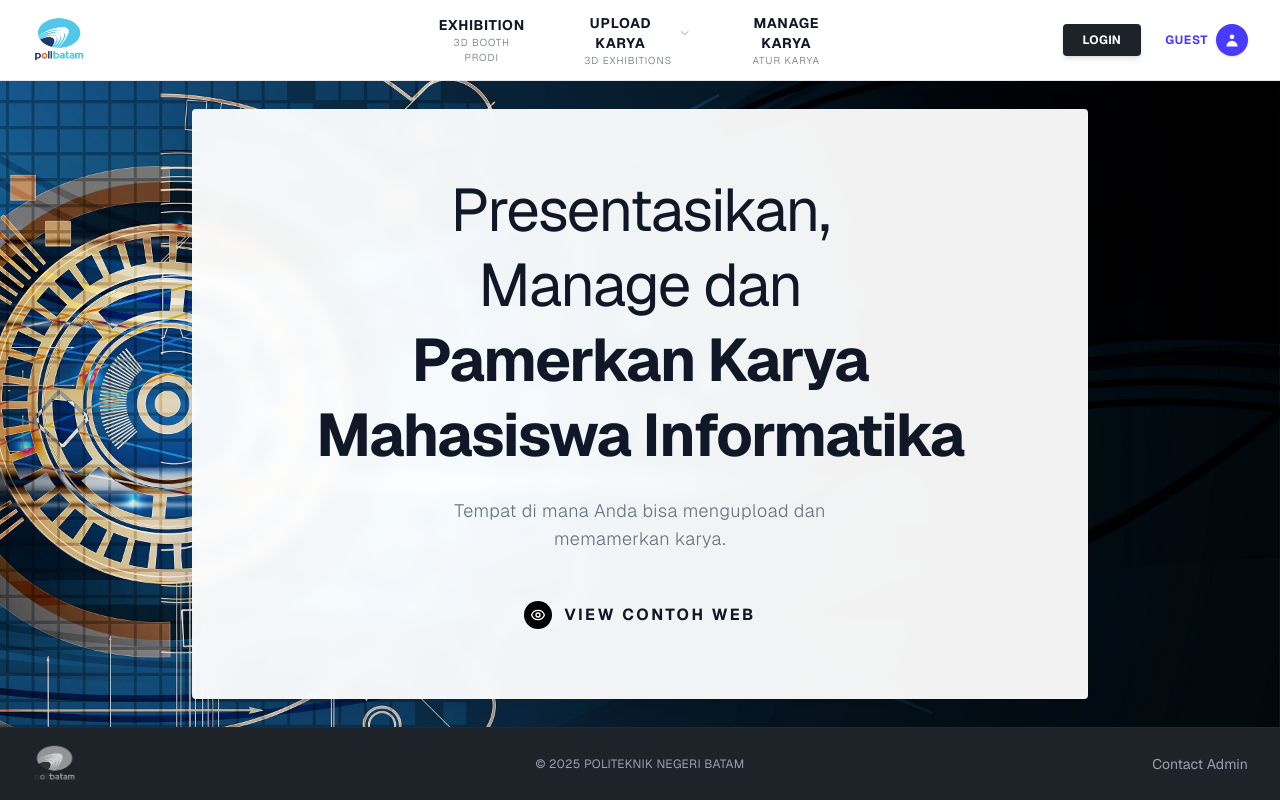
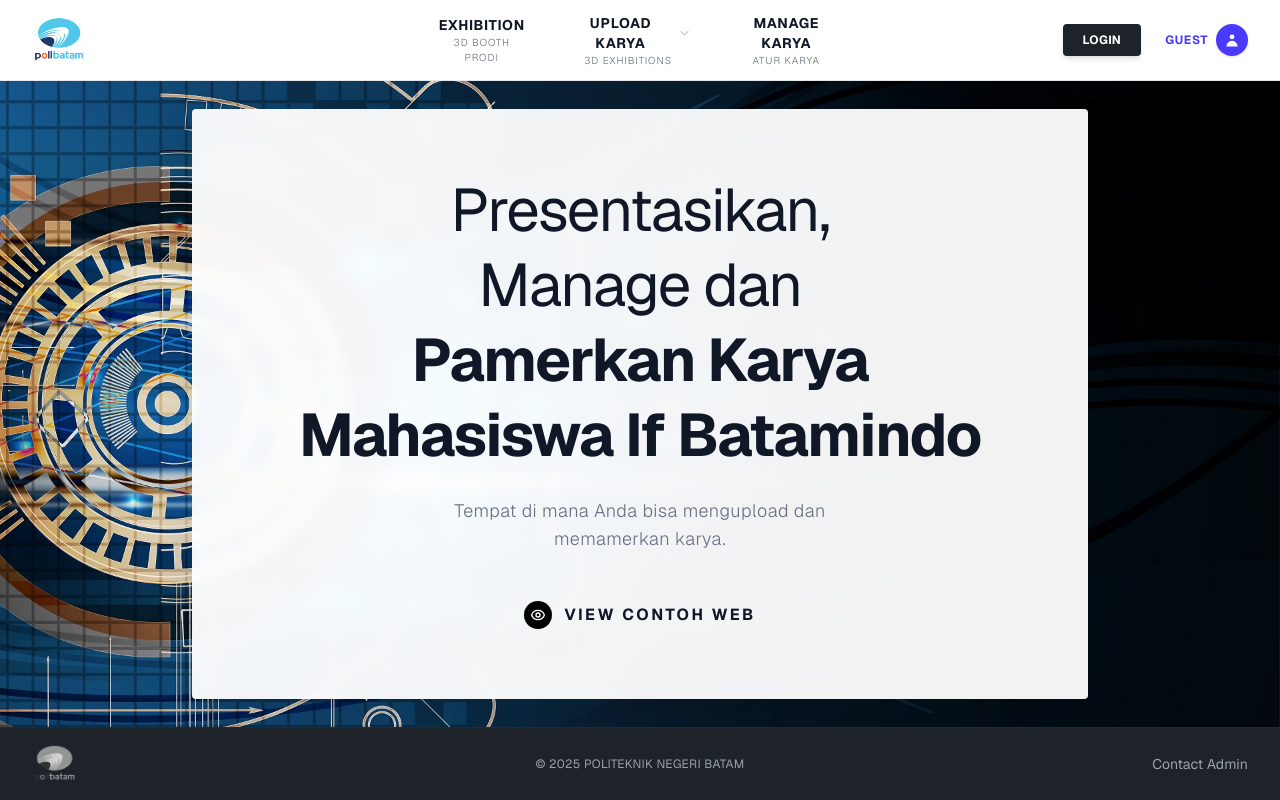
Before and after one commit to kimdaedan/showcase-frontend, a Next.js app: page / in a window 1280 px wide. Both pictures are taken after a click on the button "SKIP INTRO". Built offline with nearby package versions, Linux system fonts and the light colour scheme.

Commit message:
If batamindo

```diff
--- a/app/page.tsx
+++ b/app/page.tsx
@@ -52,7 +52,7 @@ export default function HomePage() {
           <h1 className="text-5xl md:text-6xl text-gray-900 font-normal leading-tight mb-6 tracking-tight">
             Presentasikan,<br />
             Manage dan <br />
-            <span className="font-bold">Pamerkan Karya Mahasiswa Informatika</span>
+            <span className="font-bold">Pamerkan Karya Mahasiswa If Batamindo</span>
           </h1>
 
           <p className="text-gray-500 text-lg mb-12 font-light tracking-wide">
```
